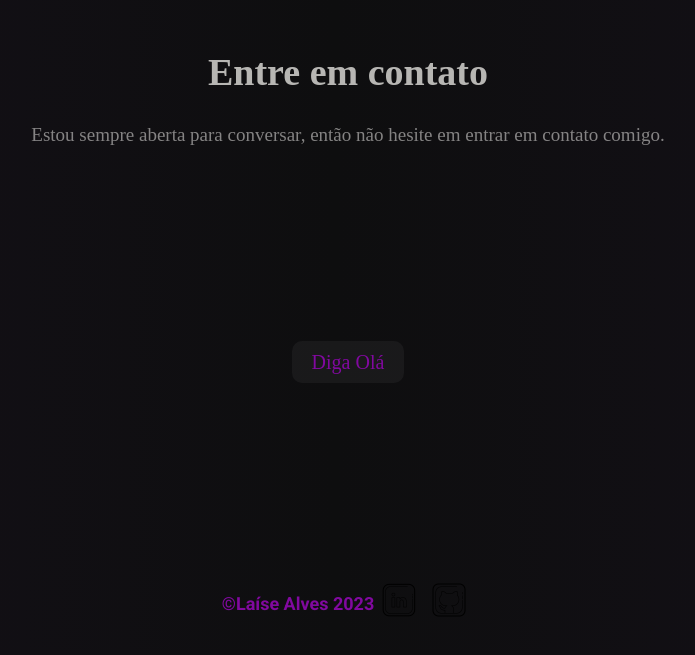
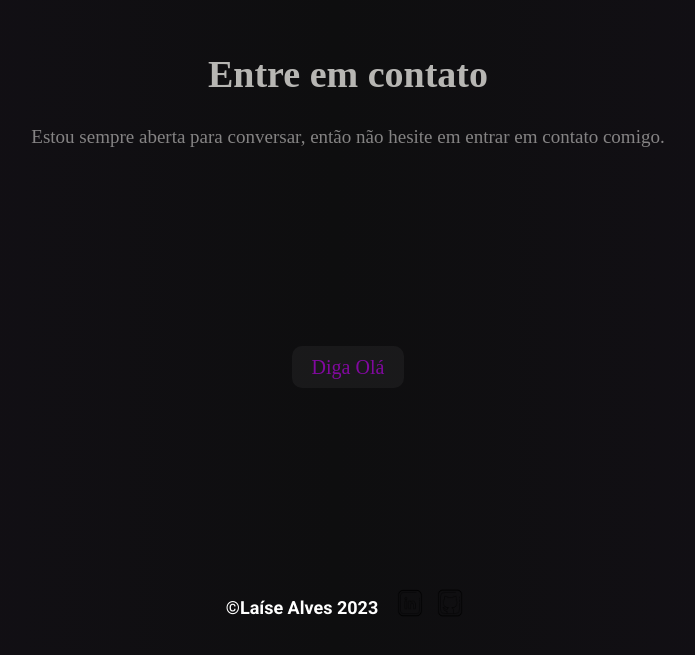
Before and after one commit to laisevdev/myPortfolio, a React (Vite) app: page / in a window 1280 px wide. Shown: the part 3002-3657 px from the top of the page, without its empty margins (292-987 px from the left). Built offline with nearby package versions, Linux system fonts and the light colour scheme.

Commit message:
[refactor]: style social media pictures

```diff
--- a/src/components/Footer/Footer.css
+++ b/src/components/Footer/Footer.css
@@ -80,10 +80,18 @@
 }
 
 .social img {
-    max-width: 50px;
-    height: 50px;
+    max-width: 40px;
+    height: 40px;
+    padding: 0 2px;
+}
+
+.social img:hover {
+    background-color: #9718ad4c;
+    border-radius: 6px;
 }
 
 .social h2 {
     font-size: 18px;
+    color: #fff;
+    margin-right: 12px;
 }
```
